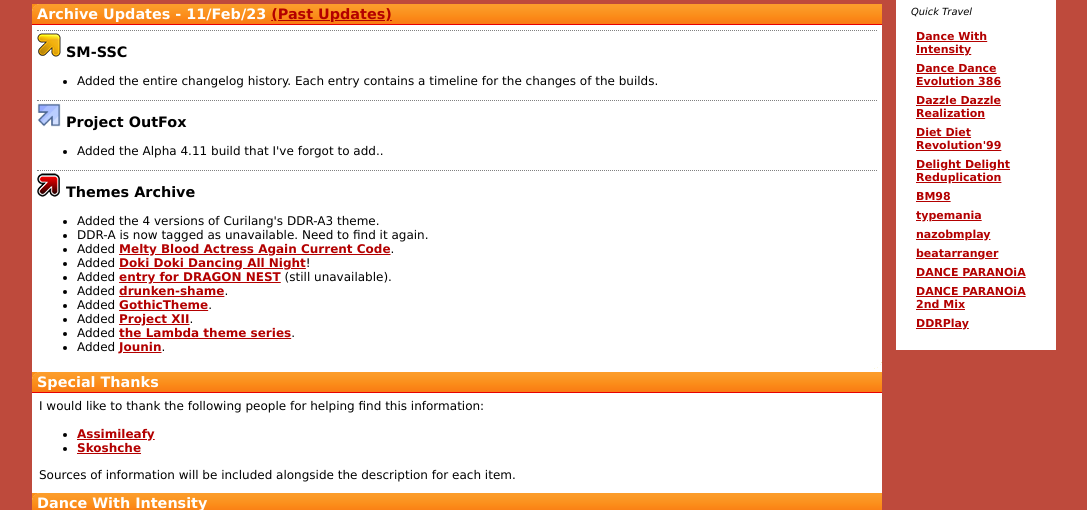
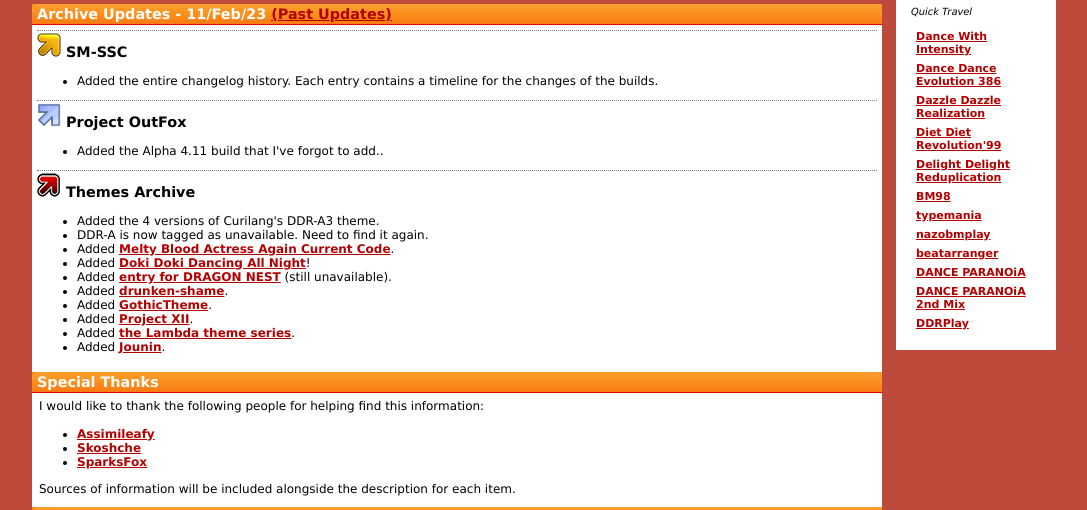
Before and after one commit to JoseVarelaP/StepMania-Archive, a PHP site: page /OtherSims/ in a window 1280 px wide. Shown: the part 153-663 px from the top of the page, without its empty margins (96-1183 px from the left). Run offline with PHP 8.4, Linux system fonts and the light colour scheme.

Commit message:
Another credit for the OtherSims page

```diff
--- a/OtherSims/index.php
+++ b/OtherSims/index.php
@@ -113,6 +113,7 @@ function FindBuildFromKey( $cat,  $Item, $Key )
                     <ul>
                         <li><a href="https://github.com/Assimileafy">Assimileafy</a></li>
                         <li><a href="https://twitter.com/skoshche">Skoshche</a></li>
+                        <li><a href="https://twitter.com/srglfeet">SparksFox</a></li>
                     </ul>
                     <p>Sources of information will be included alongside the description for each item.</p>
                     <br>
```
